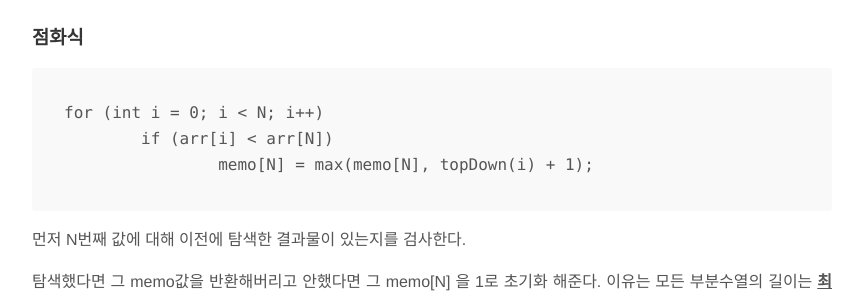
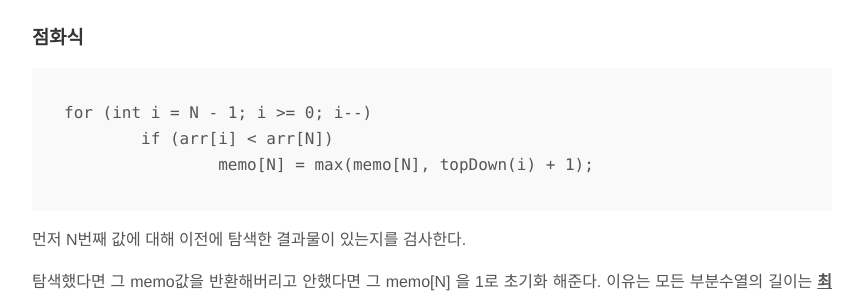
Before and after one commit to hyunwlee-dev/TIL, a Jekyll site: the page built from _posts/2021-12-07-til.md, in a window 1280 px wide. Shown: the part 640-935 px from the top of the page, without its empty margins (208-1071 px from the left). Built offline with Jekyll 4.4.1, drawn with Linux system fonts in a browser that asks for light colours; nearby versions of some CDN libraries.

Commit message:
modified:   2021-12-07-til.md

````diff
--- a/_posts/2021-12-07-til.md
+++ b/_posts/2021-12-07-til.md
@@ -21,8 +21,8 @@ author: "hyunwlee"
 
 ### 점화식
 
-```
-for (int i = 0; i < N; i++)
+```markdown
+for (int i = N - 1; i >= 0; i--)
 	if (arr[i] < arr[N])
 		memo[N] = max(memo[N], topDown(i) + 1);
 ```
````
